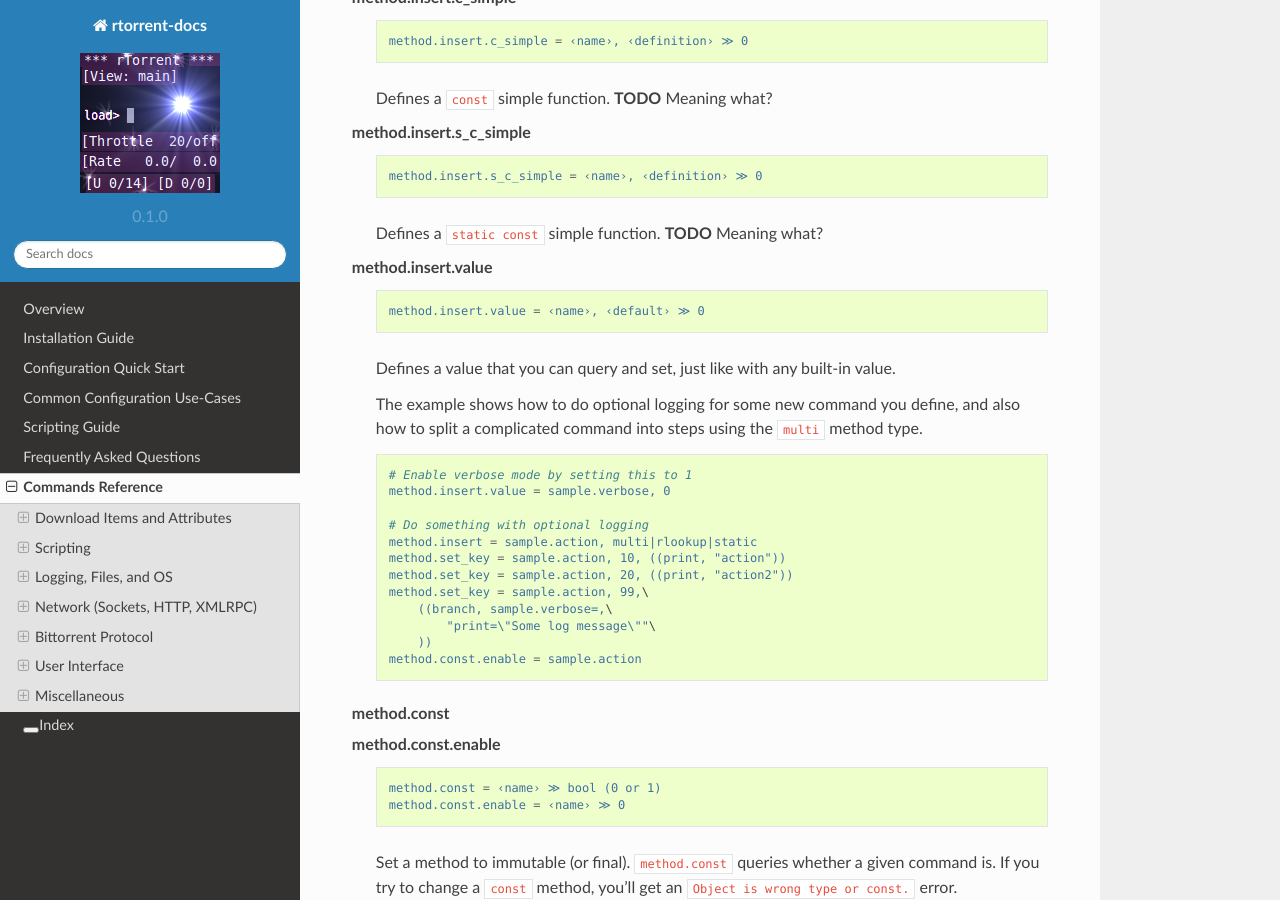
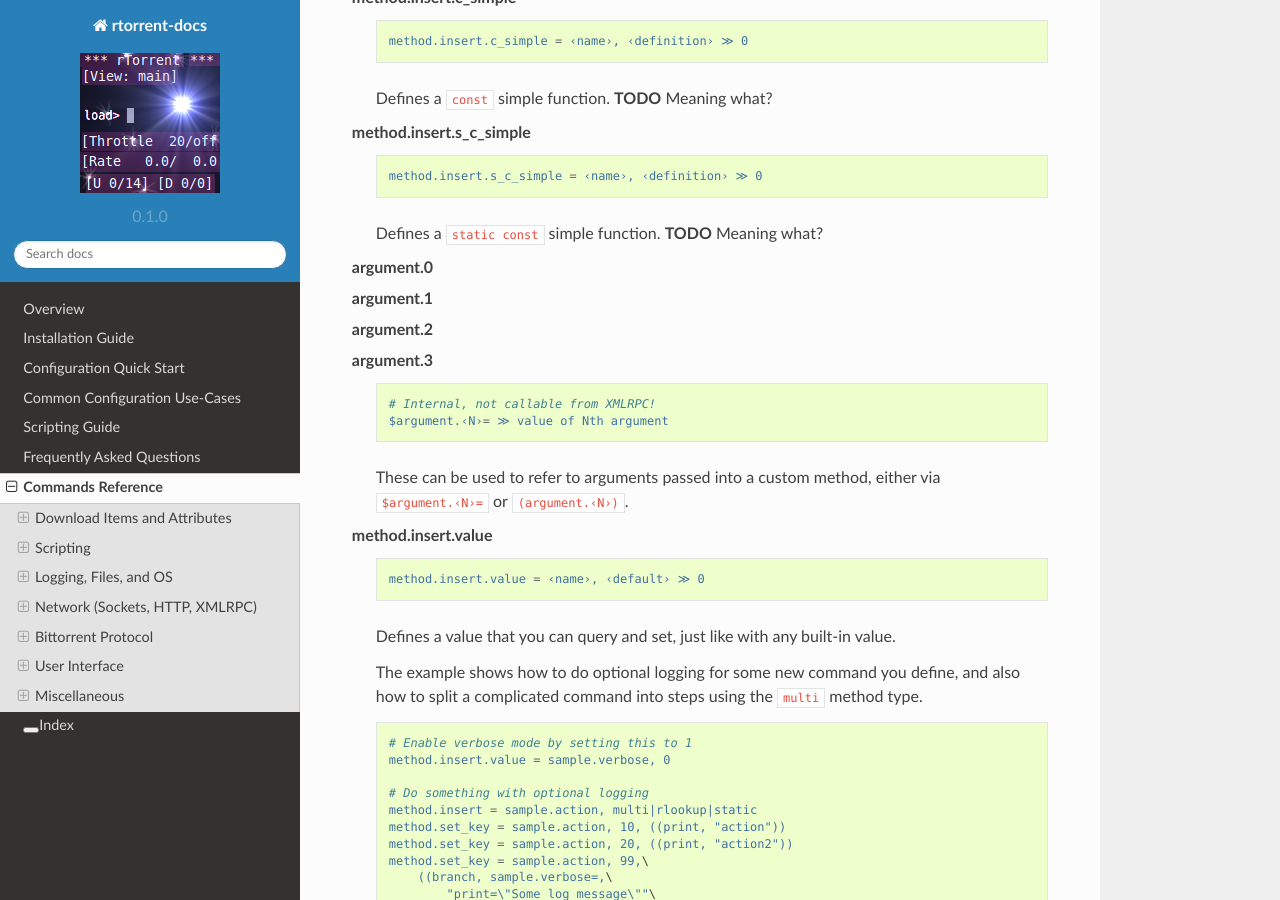
Before and after one commit to rtorrent-community/rtorrent-docs, a Sphinx documentation site: the page built from docs/cmd-ref.rst, in a window 1280 px wide and 900 px high, scrolled down 23191 px. Built offline with Sphinx 7.4.7 and the Read the Docs theme 2.0.0, drawn with Linux system fonts in a browser that asks for light colours.

Commit message:
cmdref: argument.X

```diff
--- a/docs/include-cmd-scripting.rst
+++ b/docs/include-cmd-scripting.rst
@@ -42,6 +42,20 @@
             method.insert.s_c_simple = ‹name›, ‹definition› ≫ 0
 
         Defines a ``static const`` simple function.  **TODO** Meaning what?
+
+
+    argument.0
+    argument.1
+    argument.2
+    argument.3
+
+        .. code-block:: ini
+
+            # Internal, not callable from XMLRPC!
+            $argument.‹N›= ≫ value of Nth argument
+
+        These can be used to refer to arguments passed into a custom method,
+        either via ``$argument.‹N›=`` or ``(argument.‹N›)``.
 
 
     method.insert.value
```
